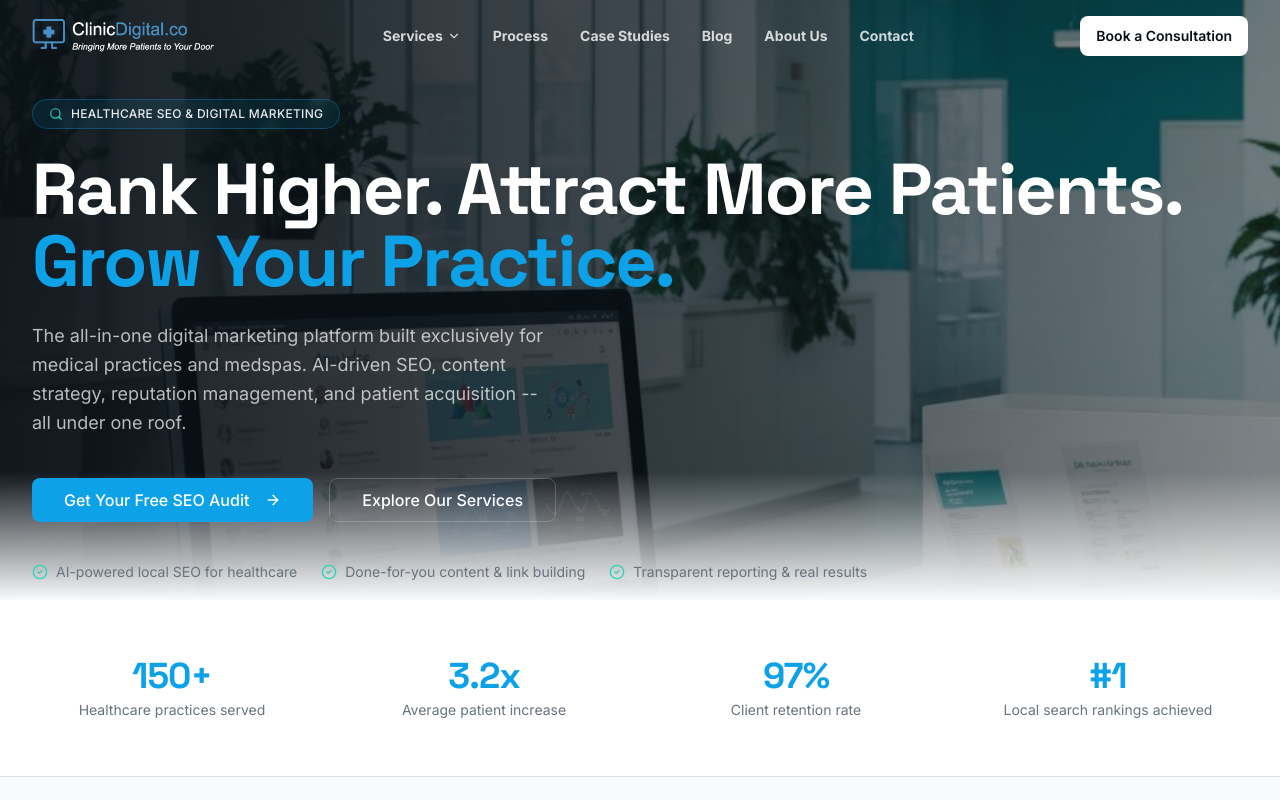
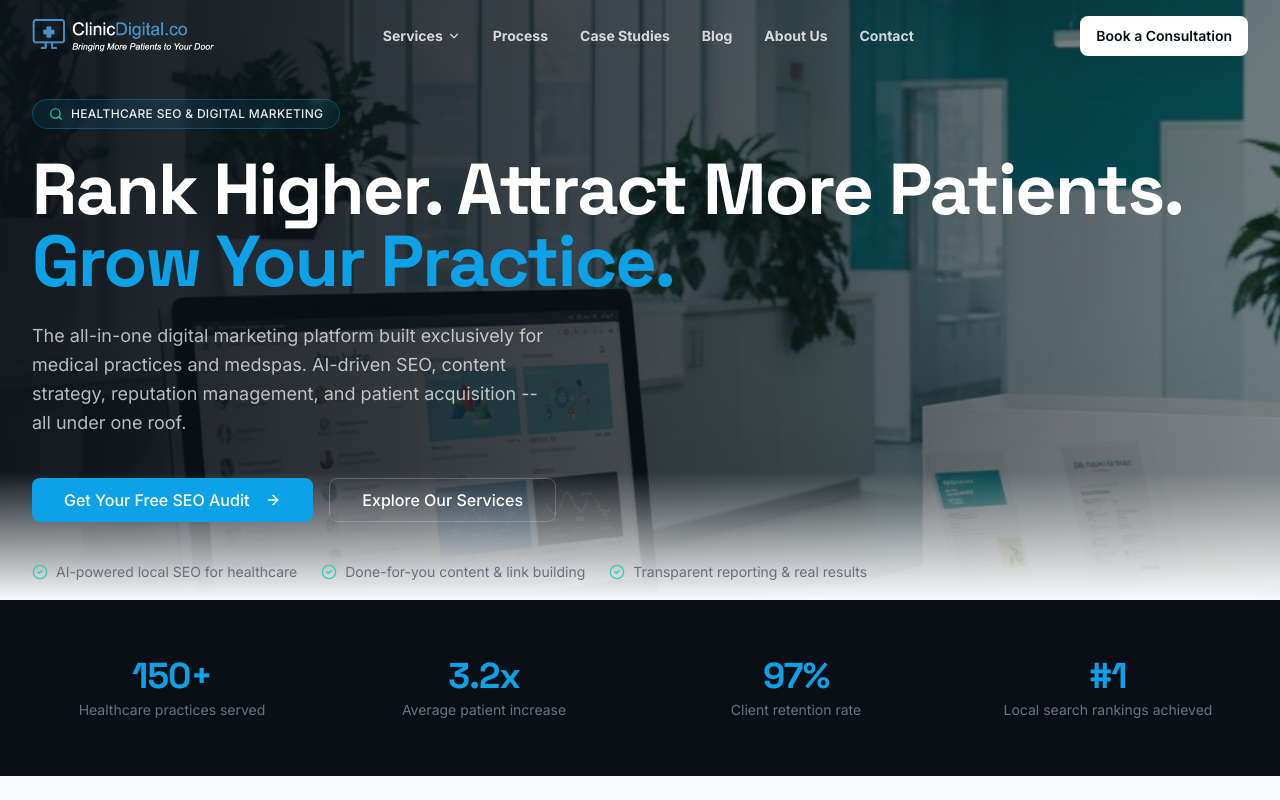
Before and after one commit to jbyer/clinicdigital, a Next.js app: page /offers/seo in a window 1280 px wide. Shown: the top 800 px of the page. Built offline with nearby package versions, Linux system fonts and the light colour scheme.

Commit message:
feat: update offers-trust-bar background color for better visibility\n\nUpdated background color for improved UI consistency

```diff
--- a/components/offers/offers-trust-bar.tsx
+++ b/components/offers/offers-trust-bar.tsx
@@ -7,7 +7,7 @@ const stats = [
 
 export function OffersTrustBar() {
   return (
-    <section className="border-b border-border bg-card py-12 lg:py-14">
+    <section className="bg-foreground bg-card py-12 lg:py-14">
       <div className="mx-auto max-w-7xl px-6 lg:px-8">
         <div className="grid grid-cols-2 gap-8 md:grid-cols-4">
           {stats.map((stat) => (
```
